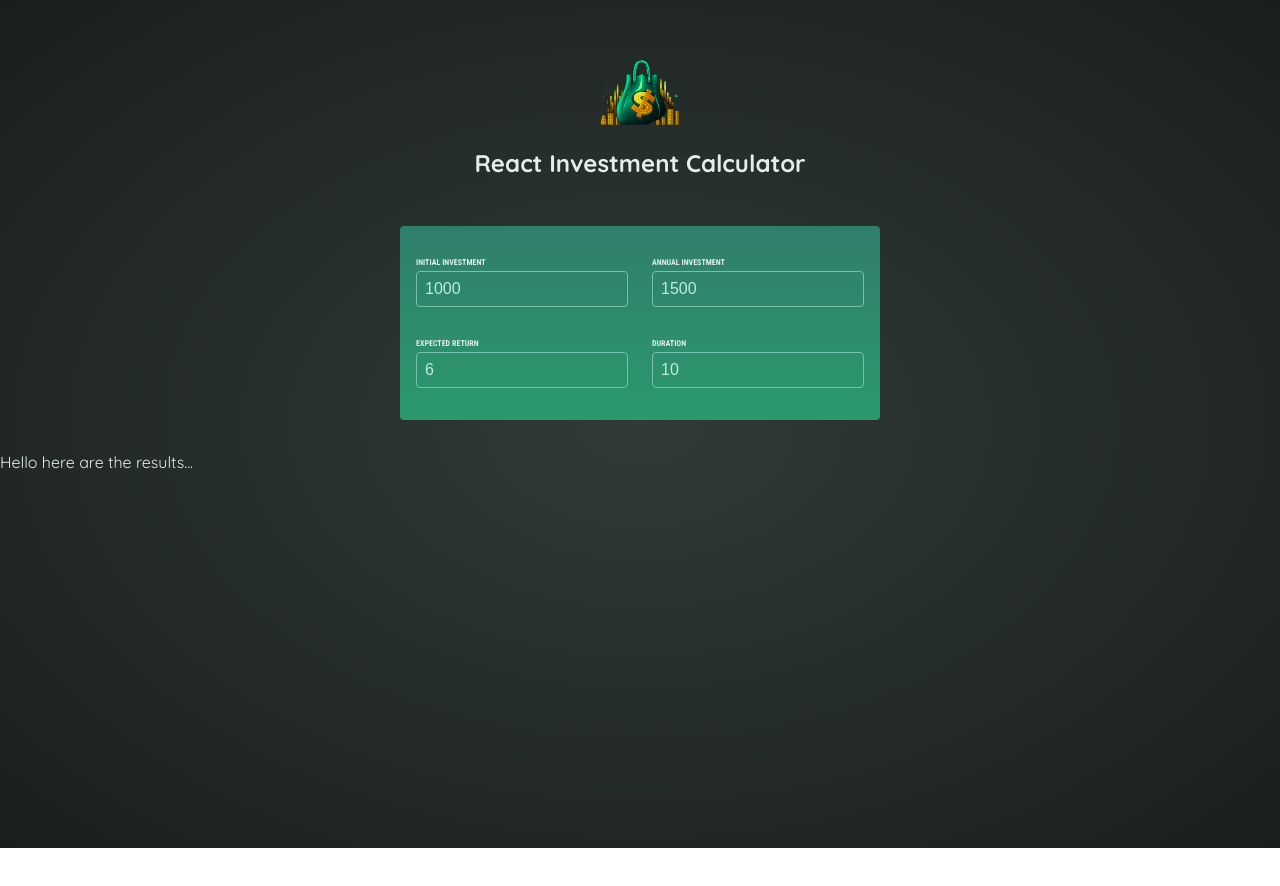
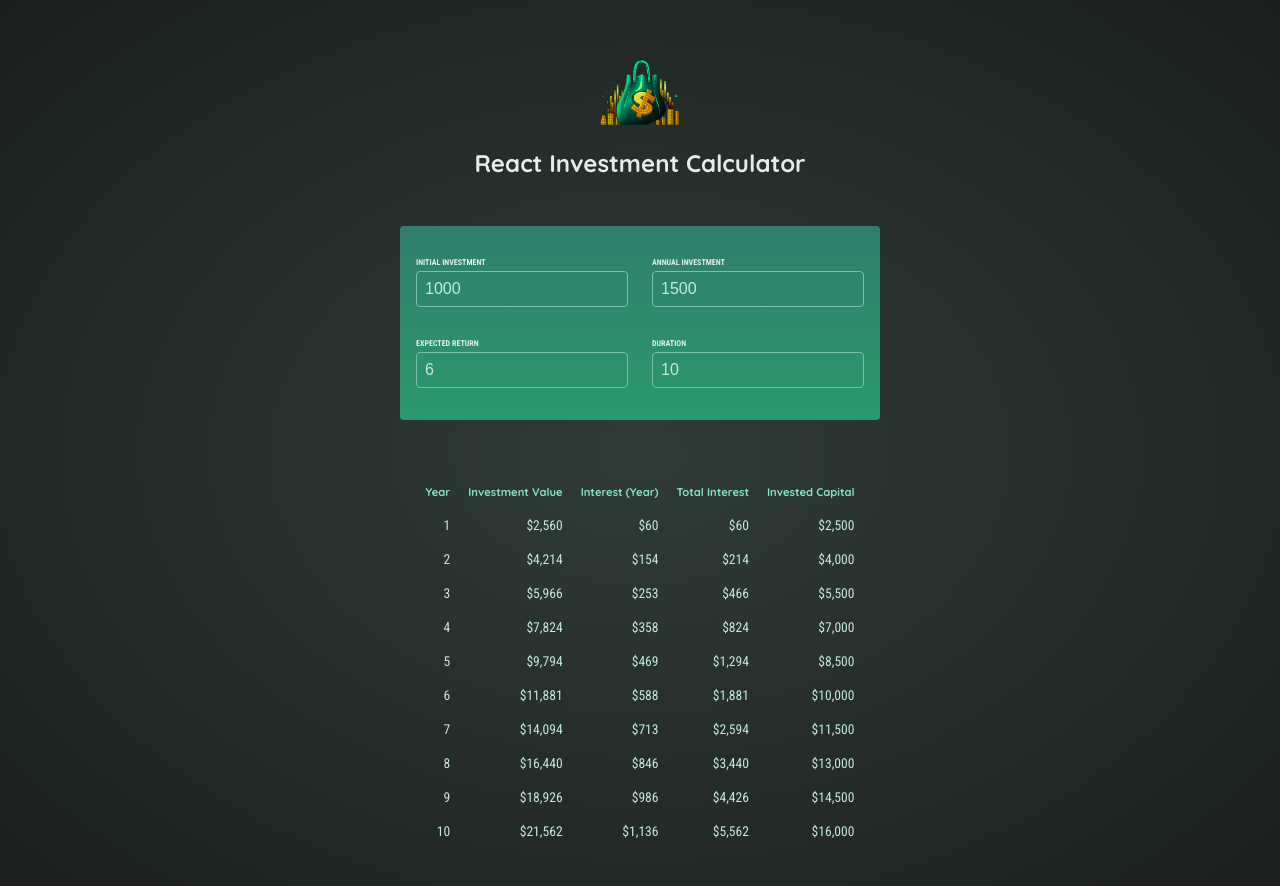
Before and after one commit to heppaat/investment_calculator, a React (Vite) app: page / in a window 1280 px wide. Shown: the top 886 px of the page. Before the commit the page ends 848 px from the top, so only its background shows below. Built offline with nearby package versions, Linux system fonts and the light colour scheme.

Commit message:
calculate logic and render v1.0

```diff
--- a/src/components/Results.jsx
+++ b/src/components/Results.jsx
@@ -1,13 +1,43 @@
-import { calculateInvestmentResults } from "../util/investment";
+import { calculateInvestmentResults, formatter } from "../util/investment";
 
 const Results = ({ userInput }) => {
-  const result = calculateInvestmentResults(userInput);
-  console.log(result);
+  const resultsData = calculateInvestmentResults(userInput);
+  const initialInvestment =
+    resultsData[0].valueEndOfYear -
+    resultsData[0].interest -
+    resultsData[0].annualInvestment;
 
   return (
-    <div>
-      <p>Hello here are the results...</p>
-    </div>
+    <table id="result">
+      <thead>
+        <tr>
+          <th>Year</th>
+          <th>Investment Value</th>
+          <th>Interest (Year)</th>
+          <th>Total Interest</th>
+          <th>Invested Capital</th>
+        </tr>
+      </thead>
+      <tbody>
+        {resultsData.map((data, index) => {
+          const totalInterest =
+            data.valueEndOfYear -
+            data.annualInvestment * data.year -
+            initialInvestment;
+
+          const totalAmountInvested = data.valueEndOfYear - totalInterest;
+          return (
+            <tr key={index}>
+              <td>{data.year}</td>
+              <td>{formatter.format(data.valueEndOfYear)}</td>
+              <td>{formatter.format(data.interest)}</td>
+              <td>{formatter.format(totalInterest)}</td>
+              <td>{formatter.format(totalAmountInvested)}</td>
+            </tr>
+          );
+        })}
+      </tbody>
+    </table>
   );
 };
 
```
